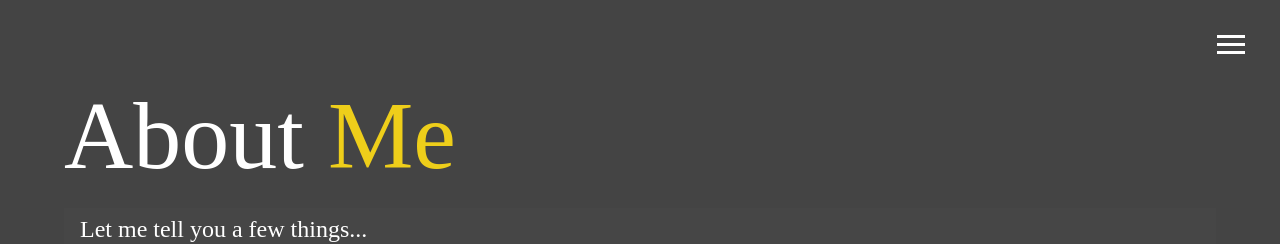
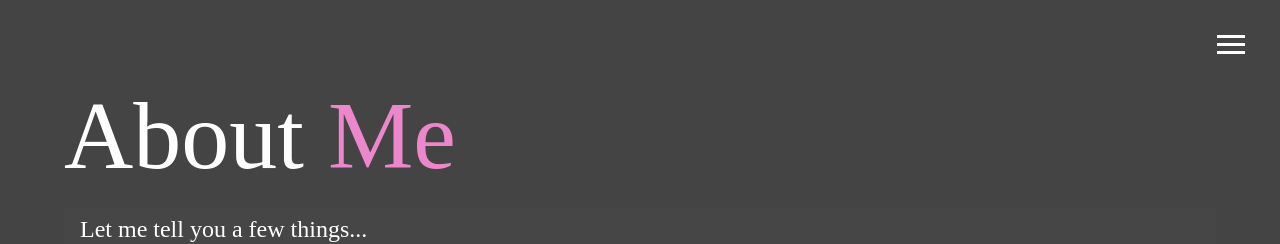
Before and after one commit to Sherlock333/mywebsite, a website: page dist/about.html in a window 1280 px wide. Shown: the top 244 px of the page. Drawn offline with Linux system fonts and the light colour scheme.

Commit message:
color commit

```diff
--- a/scss/_config.scss
+++ b/scss/_config.scss
@@ -1,7 +1,7 @@
-$primary-color:#444;
-$secondary-color:#eece1a;
+$primary-color: #444;
+$secondary-color: #ec87cb;
 $show-home-image: true;
-$home-image: url('../../img/background.jpg');
+$home-image: url("../../img/background.jpg");
 $background-opacity: 0.9;
 
 @mixin easeOut {
@@ -15,9 +15,8 @@ $background-opacity: 0.9;
       background-attachment: fixed;
       background-size: cover;
 
-
       &:after {
-                content: '';
+        content: "";
         position: absolute;
         top: 0;
         right: 0;
@@ -25,10 +24,8 @@ $background-opacity: 0.9;
         height: 100%;
         z-index: -1;
         background: rgba($primary-color, $background-opacity);
-
       }
     }
-
   }
 }
 
@@ -36,9 +33,7 @@ $background-opacity: 0.9;
 @function set-text-color($color) {
   @if (lightness($color) > 40) {
     @return #000;
-    }
-
-    @else {
+  } @else {
     @return #fff;
   }
 }
```
Also changed, not shown: dist/about.html, dist/css/main.css. Lines whose indentation alone changed are shown as unchanged.
